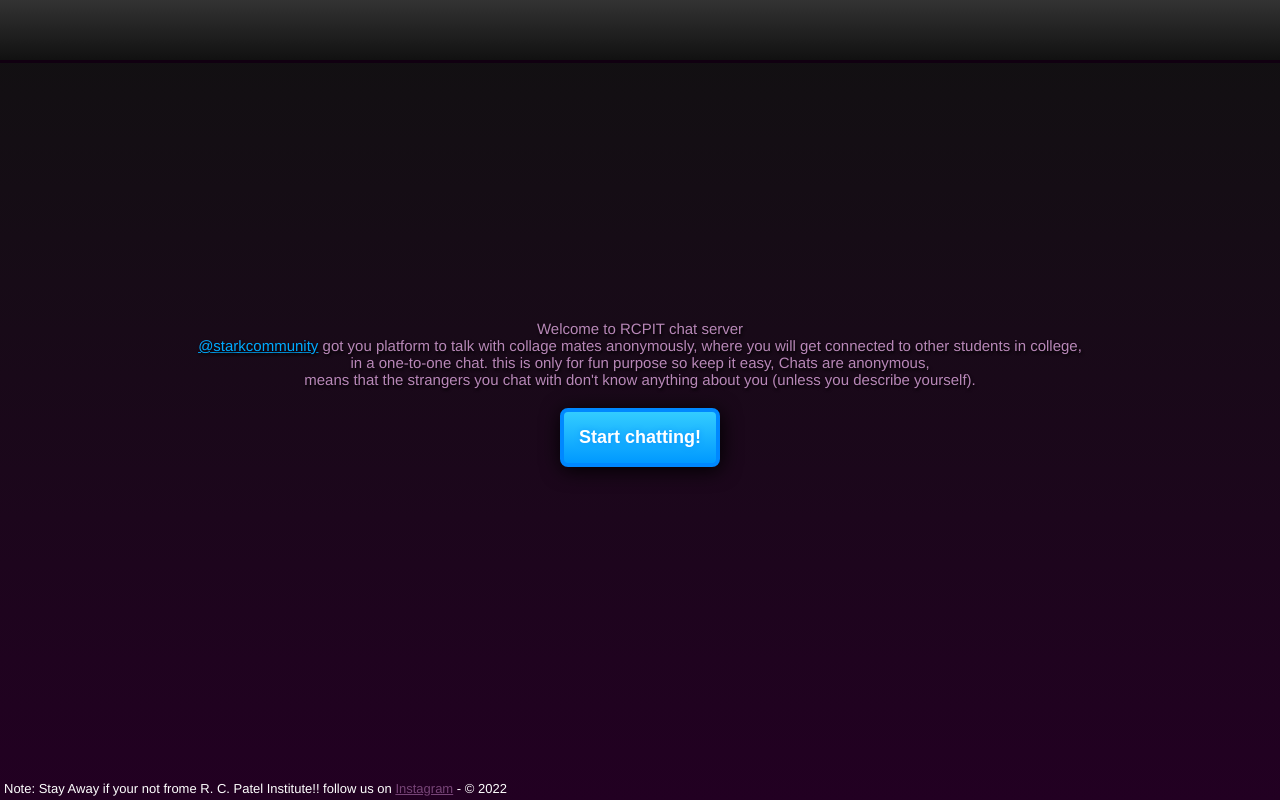
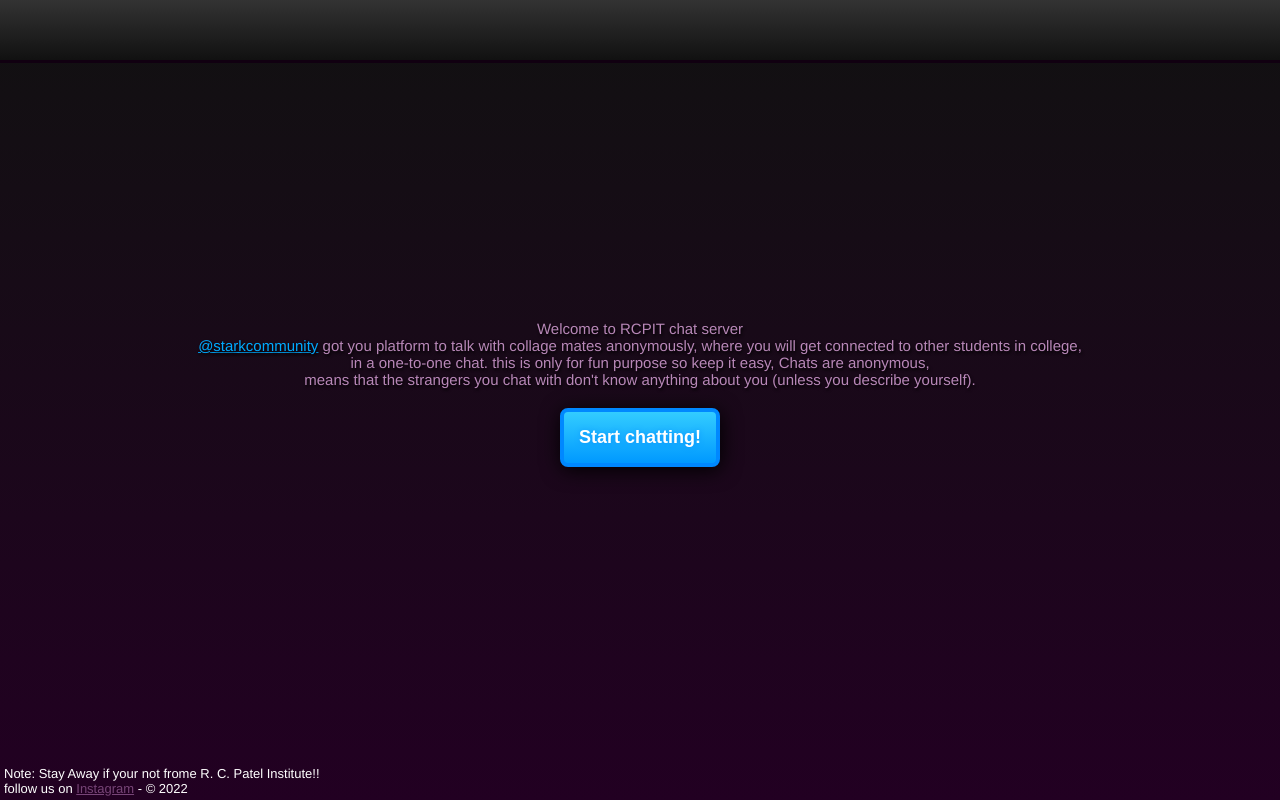
Before and after one commit to lalitt08/Stranger_Chatting_site, a plain HTML site: page index.html in a window 1280 px wide. Drawn offline with nearby package versions, Linux system fonts and the light colour scheme.

Commit message:
Update index.html

```diff
--- a/index.html
+++ b/index.html
@@ -53,7 +53,7 @@
 
 
 		<footer>
-			Note: Stay Away if your not frome R. C. Patel Institute!!
+			Note: Stay Away if your not frome R. C. Patel Institute!!<br>
 			follow us on <a href="https://instagram.com/mr.starkk8" target="_blank">Instagram</a>  - &copy; 2022
 		</footer>
 
```
